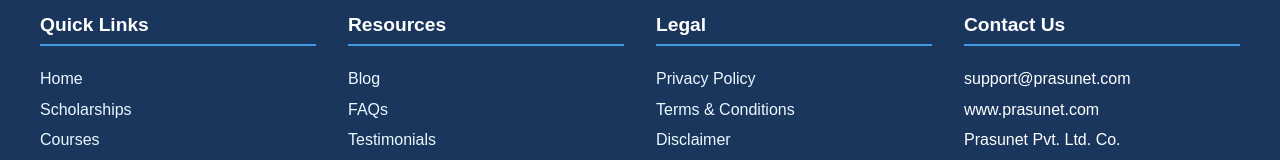
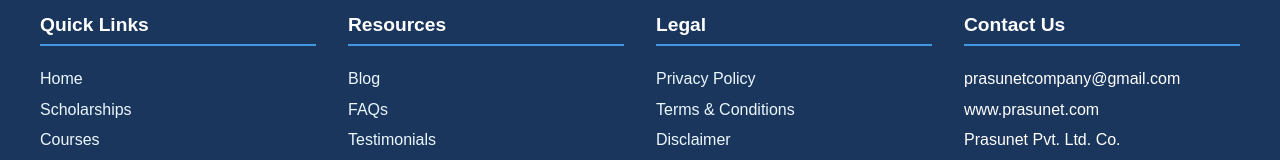
Before and after one commit to z9xqv7mkt3wl8psa/findmycareer, a Next.js app: page / in a window 1280 px wide. Shown: the part 5724-5884 px from the top of the page. Built offline with nearby package versions, Linux system fonts and the light colour scheme.

Commit message:
Update footer.tsx

```diff
--- a/src/components/footer.tsx
+++ b/src/components/footer.tsx
@@ -59,7 +59,7 @@
         <div>
           <h3 style={headingStyle}>Contact Us</h3>
           <ul style={listStyle}>
-            <li style={itemStyle}>support@prasunet.com</li>
+            <li style={itemStyle}>prasunetcompany@gmail.com</li>
             <li style={itemStyle}>www.prasunet.com</li>
             <li style={itemStyle}>Prasunet Pvt. Ltd. Co.</li>
           </ul>
```
